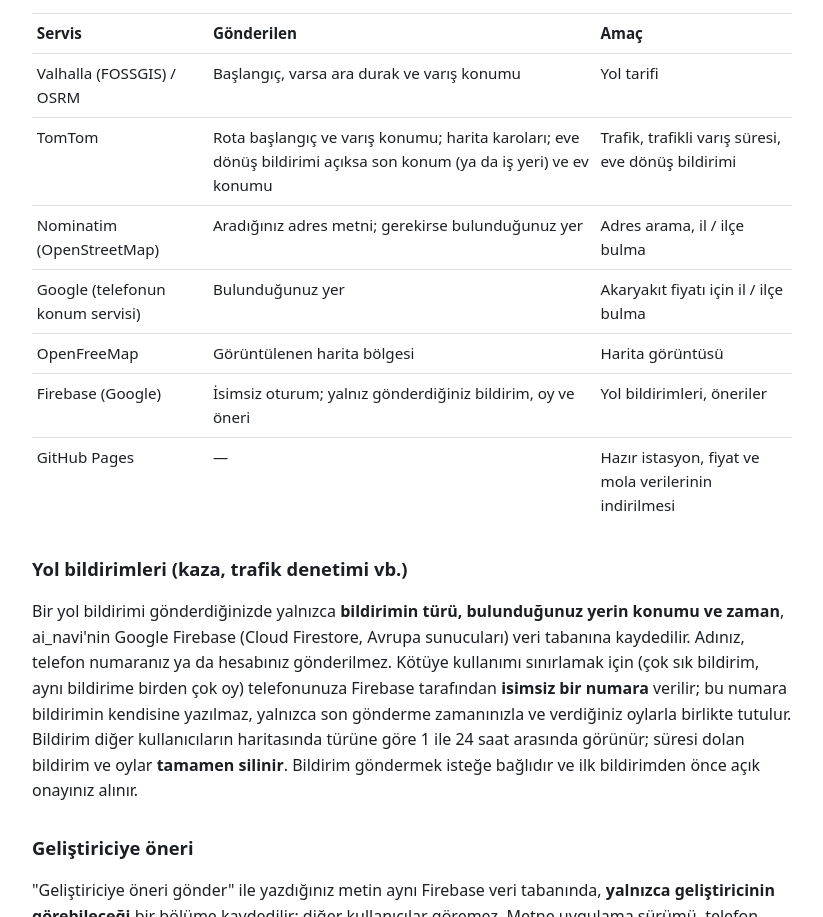
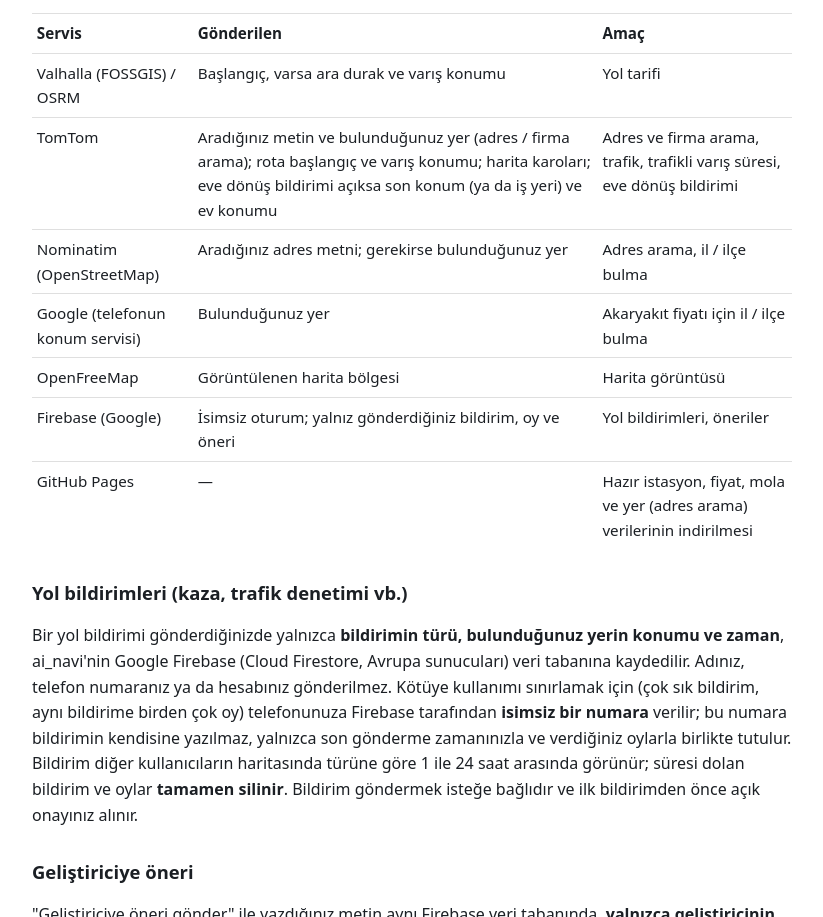
Before and after one commit to hsynaltunta/ai_navi-veri, a plain HTML site: page public/gizlilik.html in a window 1280 px wide. Shown: the part 790-1707 px from the top of the page, without its empty margins (228-1051 px from the left). Drawn offline with Linux system fonts and the light colour scheme.

Commit message:
Gizlilik: adres / firma araması (TomTom) ve yer deposu
Co-Authored-By: Claude Opus 5.5 <noreply@anthropic.com>

```diff
--- a/public/gizlilik.html
+++ b/public/gizlilik.html
@@ -38,12 +38,12 @@ teknik olarak IP adresinizi görür.</p>
 <table>
 <tr><th>Servis</th><th>Gönderilen</th><th>Amaç</th></tr>
 <tr><td>Valhalla (FOSSGIS) / OSRM</td><td>Başlangıç, varsa ara durak ve varış konumu</td><td>Yol tarifi</td></tr>
-<tr><td>TomTom</td><td>Rota başlangıç ve varış konumu; harita karoları; eve dönüş bildirimi açıksa son konum (ya da iş yeri) ve ev konumu</td><td>Trafik, trafikli varış süresi, eve dönüş bildirimi</td></tr>
+<tr><td>TomTom</td><td>Aradığınız metin ve bulunduğunuz yer (adres / firma arama); rota başlangıç ve varış konumu; harita karoları; eve dönüş bildirimi açıksa son konum (ya da iş yeri) ve ev konumu</td><td>Adres ve firma arama, trafik, trafikli varış süresi, eve dönüş bildirimi</td></tr>
 <tr><td>Nominatim (OpenStreetMap)</td><td>Aradığınız adres metni; gerekirse bulunduğunuz yer</td><td>Adres arama, il / ilçe bulma</td></tr>
 <tr><td>Google (telefonun konum servisi)</td><td>Bulunduğunuz yer</td><td>Akaryakıt fiyatı için il / ilçe bulma</td></tr>
 <tr><td>OpenFreeMap</td><td>Görüntülenen harita bölgesi</td><td>Harita görüntüsü</td></tr>
 <tr><td>Firebase (Google)</td><td>İsimsiz oturum; yalnız gönderdiğiniz bildirim, oy ve öneri</td><td>Yol bildirimleri, öneriler</td></tr>
-<tr><td>GitHub Pages</td><td>—</td><td>Hazır istasyon, fiyat ve mola verilerinin indirilmesi</td></tr>
+<tr><td>GitHub Pages</td><td>—</td><td>Hazır istasyon, fiyat, mola ve yer (adres arama) verilerinin indirilmesi</td></tr>
 </table>
 
 <h2>Yol bildirimleri (kaza, trafik denetimi vb.)</h2>
```
